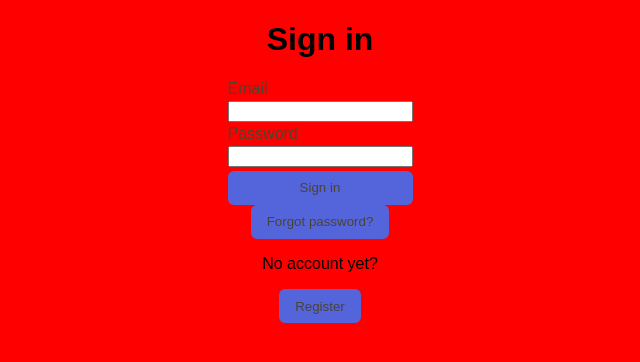
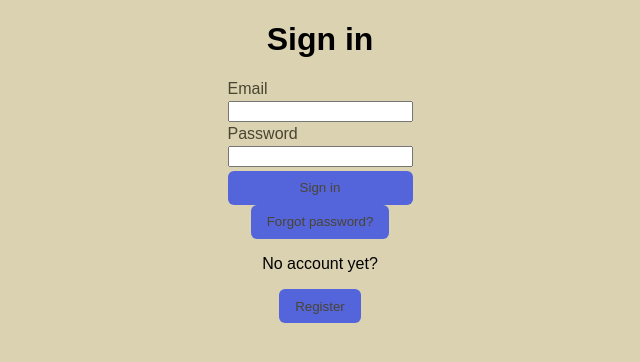
Before and after one commit to Tumbelmumbel/DnD, a PHP site: page /login.php in a window 1280 px wide. Shown: the top 362 px of the page, without its empty margins (320-960 px from the left). Run offline with PHP 8.4, Linux system fonts and the light colour scheme.

Commit message:
Set the background color of the login page back to the old value
Remove the CSS rule for the red background from login.php.
login.php is the same as before pull request #18.

Co-Authored-By: Claude Opus 5.5 <noreply@anthropic.com>
Claude-Session: https://claude.ai/code/session_01LP714t9588KzHtnoWrJdQD

```diff
--- a/login.php
+++ b/login.php
@@ -62,10 +62,6 @@ form {
     align-items: stretch; /* change to stretch if you prefer full-width inputs */
     gap: 0.2rem;
 }
-/* Login page only: red background */
-body {
-    background: red;
-}
 </style>
 </head>
 
```
